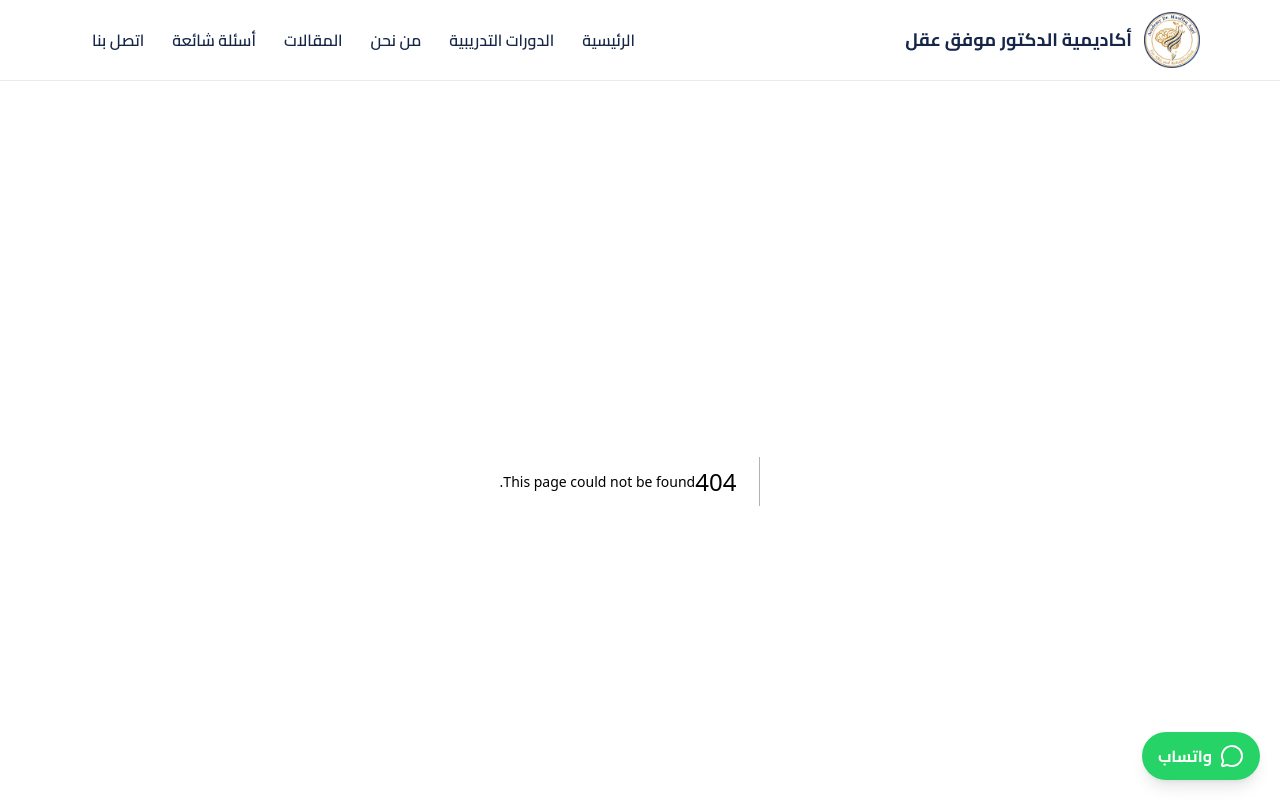
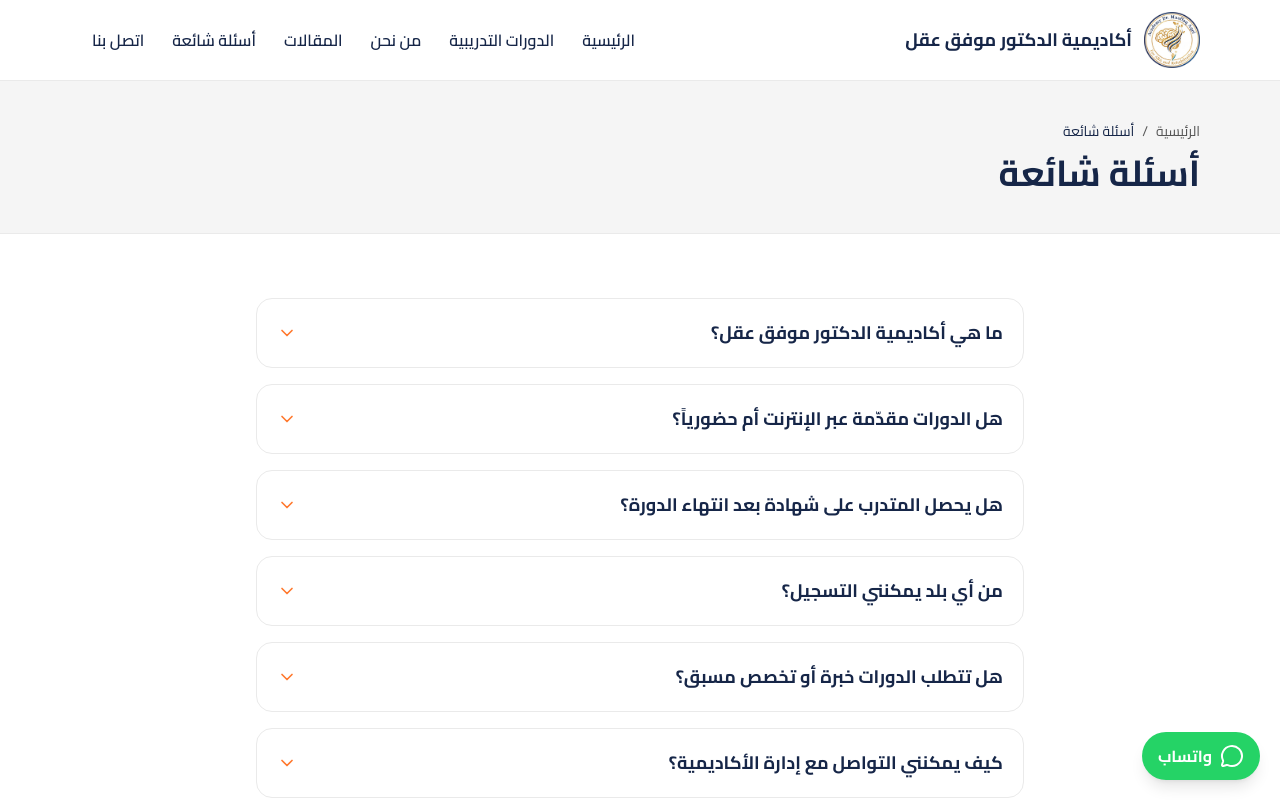
Before and after one commit to ashrafjr-n/aqelacademy, a Next.js app: page /faqs in a window 1280 px wide. Before the commit this address had no page. Shown: the top 800 px of the page. Built offline with nearby package versions, Linux system fonts and the light colour scheme.

Commit message:
add faqs page V4.9

```diff
--- /dev/null
+++ b/src/app/faqs/page.tsx
@@ -0,0 +1,40 @@
+import { ChevronDown } from "lucide-react";
+import type { Metadata } from "next";
+import Link from "next/link";
+import { PageHeader } from "@/components/ui/page-header";
+import { faqs } from "@/content/faqs";
+
+export const metadata: Metadata = {
+  title: "أسئلة شائعة",
+};
+
+export default function FaqsPage() {
+  return (
+    <>
+      <PageHeader title="أسئلة شائعة" />
+      <section className="container-site py-16">
+        <div className="mx-auto max-w-3xl space-y-4">
+          {faqs.map((faq) => (
+            <details key={faq.id} className="group rounded-2xl border border-line bg-white open:shadow-sm">
+              <summary className="flex cursor-pointer list-none items-center justify-between gap-4 p-5 text-lg font-bold text-ink [&::-webkit-details-marker]:hidden">
+                {faq.question}
+                <ChevronDown aria-hidden="true" className="size-5 shrink-0 text-brand transition-transform group-open:rotate-180" />
+              </summary>
+              <p className="px-5 pb-5 leading-loose">
+                {faq.answer}
+                {faq.link && (
+                  <>
+                    {" "}
+                    <Link href={faq.link.href} className="font-bold text-brand hover:text-brand-dark">
+                      {faq.link.label}
+                    </Link>
+                  </>
+                )}
+              </p>
+            </details>
+          ))}
+        </div>
+      </section>
+    </>
+  );
+}
```
